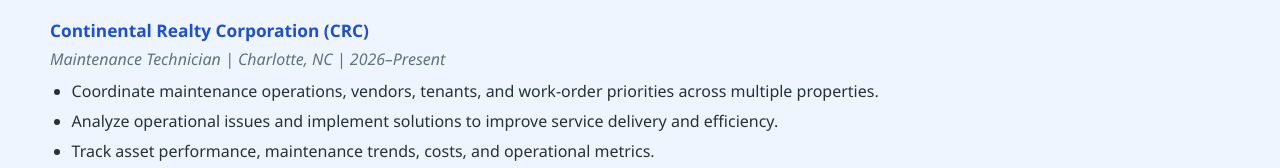
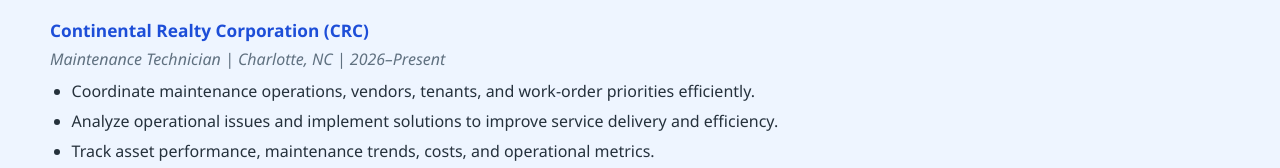
Before and after one commit to TNS1932/my-portfolio, a plain HTML site: page index.html in a window 1280 px wide. Shown: the part 1849-2017 px from the top of the page. Drawn offline with Linux system fonts and the light colour scheme.

Commit message:
Correct the first Continental Realty Corporation bullet

```diff
--- a/index.html
+++ b/index.html
@@ -222,7 +222,7 @@
                         <h4>Continental Realty Corporation (CRC)</h4>
                         <p class="role-meta">Maintenance Technician | Charlotte, NC | 2026–Present</p>
                         <ul>
-                            <li>Coordinate maintenance operations, vendors, tenants, and work-order priorities across multiple properties.</li>
+                            <li>Coordinate maintenance operations, vendors, tenants, and work-order priorities efficiently.</li>
                             <li>Analyze operational issues and implement solutions to improve service delivery and efficiency.</li>
                             <li>Track asset performance, maintenance trends, costs, and operational metrics.</li>
                             <li>Collaborate with management, contractors, and residents to support property operations.</li>
```
